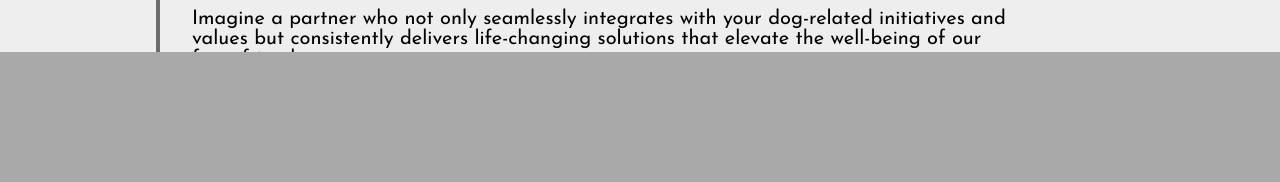
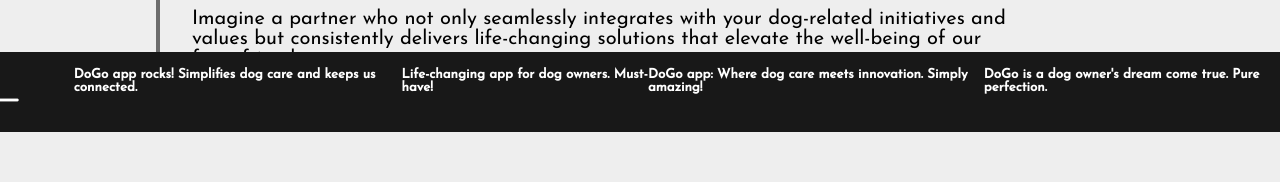
Before and after one commit to LabiciIvan/DoGo-application, a React (Vite) app: page / in a window 1280 px wide. Shown: the part 748-930 px from the top of the page. Built offline with nearby package versions, Linux system fonts and the light colour scheme.

Commit message:
DG-1: Home Page Development #1
- created TextSlider component which will be responsabile with
  displaying the people's reivew.

- added text in home-page/data.js for people reviews.

- this section is in progress as it's not finished yet.

```diff
--- a/src/assets/home-page/data.js
+++ b/src/assets/home-page/data.js
@@ -50,6 +50,26 @@
 		content: 'War Shelter: We understand that the journey to finding a forever home takes time. During this transition period, our well-equipped war shelters become a temporary haven for rescued dogs.',
 		extra: 'These shelters offer a safe and nurturing environment, where our furry friends receive love, companionship, and continuous medical support.'
 	},
-]
+];
 
-export {firstViewDescription as dataHome, secondViewDescription as dataHome2};
+const whatPeopleSay = [
+	{
+		id: 1,
+		content: 'DoGo app rocks! Simplifies dog care and keeps us connected.'
+	},
+	{
+		id: 2,
+		content: 'Life-changing app for dog owners. Must-have!'
+	},
+	{
+		id: 3,
+		content: 'DoGo app: Where dog care meets innovation. Simply amazing!'
+	},
+	{
+		id: 4,
+		content: 'DoGo is a dog owner\'s dream come true. Pure perfection.'
+	},
+
+];
+
+export {firstViewDescription as dataHome, secondViewDescription as dataHome2, whatPeopleSay as dataHome3};
--- /dev/null
+++ b/src/components/TextSlider.jsx
@@ -0,0 +1,28 @@
+import React, { useState } from 'react';
+
+// Styles import
+import './css/text-slider.css'
+
+const TextSlider = ({content}) => {
+
+	console.log('text', content);
+
+	const [text, setText] = useState(content);
+
+	const displayText = () => {
+		return text.map(review =>
+			<h5 key={review.id} className='slider-imported-content'>{review.content}</h5>
+		);
+	}
+
+	return (
+		<div className="text-slider">
+			<div className="slider-map"></div>
+			<div className="slider-content">{displayText()}</div>
+			<i className="bi bi-arrow-right"></i>
+			<i className="bi bi-arrow-left"></i>
+		</div>
+	);
+}
+
+export default TextSlider;
--- /dev/null
+++ b/src/components/css/text-slider.css
@@ -0,0 +1,47 @@
+.text-slider {
+	display: grid;
+	width: inherit;
+	height: inherit;
+	grid-template-columns: 0.1fr 0.8fr 0.1fr;
+	grid-template-rows: 0.2fr 0.8fr;
+}
+
+.bi.bi-arrow-right,
+.bi.bi-arrow-left {
+	display: grid;
+	align-self: center;
+	justify-self: center;
+	font-size: 3rem;
+	color: white;
+	cursor: pointer;
+}
+
+.bi.bi-arrow-right {
+	grid-area: 2/3/3/4;
+}
+
+.bi.bi-arrow-left {
+	grid-area: 2/1/3/2;
+}
+
+.bi.bi-arrow-right:hover,
+.bi.bi-arrow-left:hover {
+	transition: 0.2s;
+	color: #8b8b8b;
+}
+
+.slider-map {
+	display: grid;
+	grid-area: 1/2/2/3;
+}
+
+.slider-content {
+	display: flex;
+	grid-area: 2/2/3/3;
+}
+
+.slider-imported-content {
+	display: grid;
+	color: white;
+	font-family: 'Josefin Sans', sans-serif;
+}
--- a/src/views/guest/home/Home.jsx
+++ b/src/views/guest/home/Home.jsx
@@ -2,6 +2,7 @@
 
 // Components import.
 import CarouselImages from '../../../components/CarouselImages';
+import TextSlider from '../../../components/TextSlider';
 
 // Styles and Images imports
 import './home.css';
@@ -10,7 +11,7 @@
 import dogo_3 from '../../../assets/dogo_picture_three.jpg';
 
 // Data imports.
-import { dataHome, dataHome2 } from '../../../assets/home-page/data';
+import { dataHome, dataHome2, dataHome3 } from '../../../assets/home-page/data';
 
 
 const Home = () => {
@@ -45,7 +46,9 @@
 				<div className="secondary-bg-column"></div>
 				<div className="secondary-bg">
 					<div className="secondary-wrapper_one">
-
+						<div className="wrapper_one-slider">
+							<TextSlider content={dataHome3}/>
+						</div>
 					</div>
 					<div className="secondary-wrapper_two">
 
--- a/src/views/guest/home/home.css
+++ b/src/views/guest/home/home.css
@@ -94,8 +94,14 @@
 .secondary-wrapper_one {
 	display: grid;
 	grid-area: 1/1/3/5;
-	background-color:darkgray;
 	grid-template-columns: repeat(3, 1fr);
+	grid-template-rows: 0.2fr 0.4fr 0.4fr;
+}
+
+.wrapper_one-slider {
+	display: grid;
+	grid-area: 1/1/2/4;
+	background-color: rgb(24, 24, 24);
 }
 
 .secondary-wrapper_two {
```
